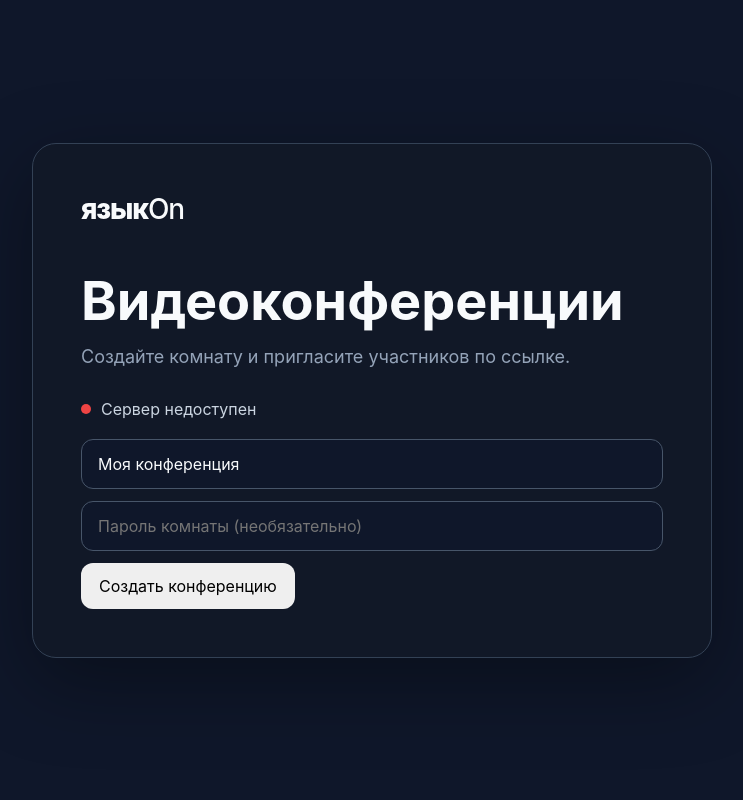
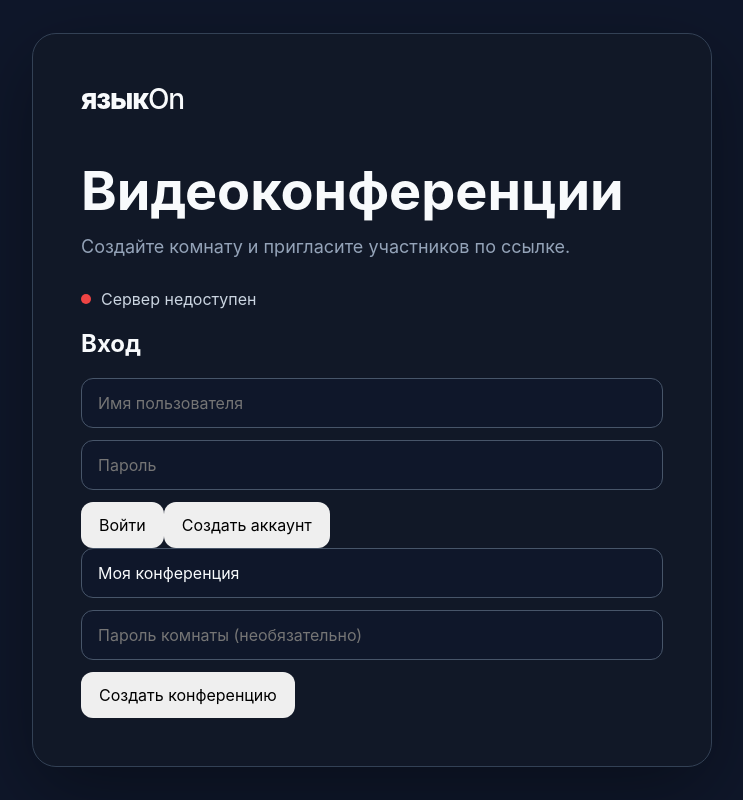
Before and after one commit to Aleksey-Kudrin/yazykOn, a React (Vite) app in the folder web/: page / in a window 1280 px wide. Shown: the whole page, without its empty margins (268-1011 px from the left). Built offline with nearby package versions, Linux system fonts and the light colour scheme; no server answers.

Commit message:
feat(web): expose authentication controls on home

```diff
--- a/web/src/main.tsx
+++ b/web/src/main.tsx
@@ -58,6 +58,44 @@ function Home() {
           {status}
         </div>
 
+        {!user ? (
+          <div className="auth" data-testid="auth-panel">
+            <h2>{authMode === "login" ? "Вход" : "Регистрация"}</h2>
+            <input
+              value={username}
+              onChange={(event) => setUsername(event.target.value)}
+              placeholder="Имя пользователя"
+              autoComplete="username"
+              maxLength={32}
+              data-testid="username"
+            />
+            <input
+              type="password"
+              value={authPassword}
+              onChange={(event) => setAuthPassword(event.target.value)}
+              placeholder="Пароль"
+              autoComplete={authMode === "login" ? "current-password" : "new-password"}
+              maxLength={128}
+              data-testid="auth-password"
+            />
+            <button onClick={handleAuth} data-testid="auth-submit">
+              {authMode === "login" ? "Войти" : "Зарегистрироваться"}
+            </button>
+            <button
+              type="button"
+              onClick={() => { setAuthMode(authMode === "login" ? "register" : "login"); setAuthError(""); }}
+              data-testid="auth-toggle"
+            >
+              {authMode === "login" ? "Создать аккаунт" : "Уже есть аккаунт"}
+            </button>
+            {authError && <div role="alert">{authError}</div>}
+          </div>
+        ) : (
+          <div className="auth" data-testid="user-panel">
+            <span>Вы вошли как <strong>{user.username}</strong></span>
+          </div>
+        )}
+
         <input
           value={name}
           onChange={(event) => setName(event.target.value)}
```
